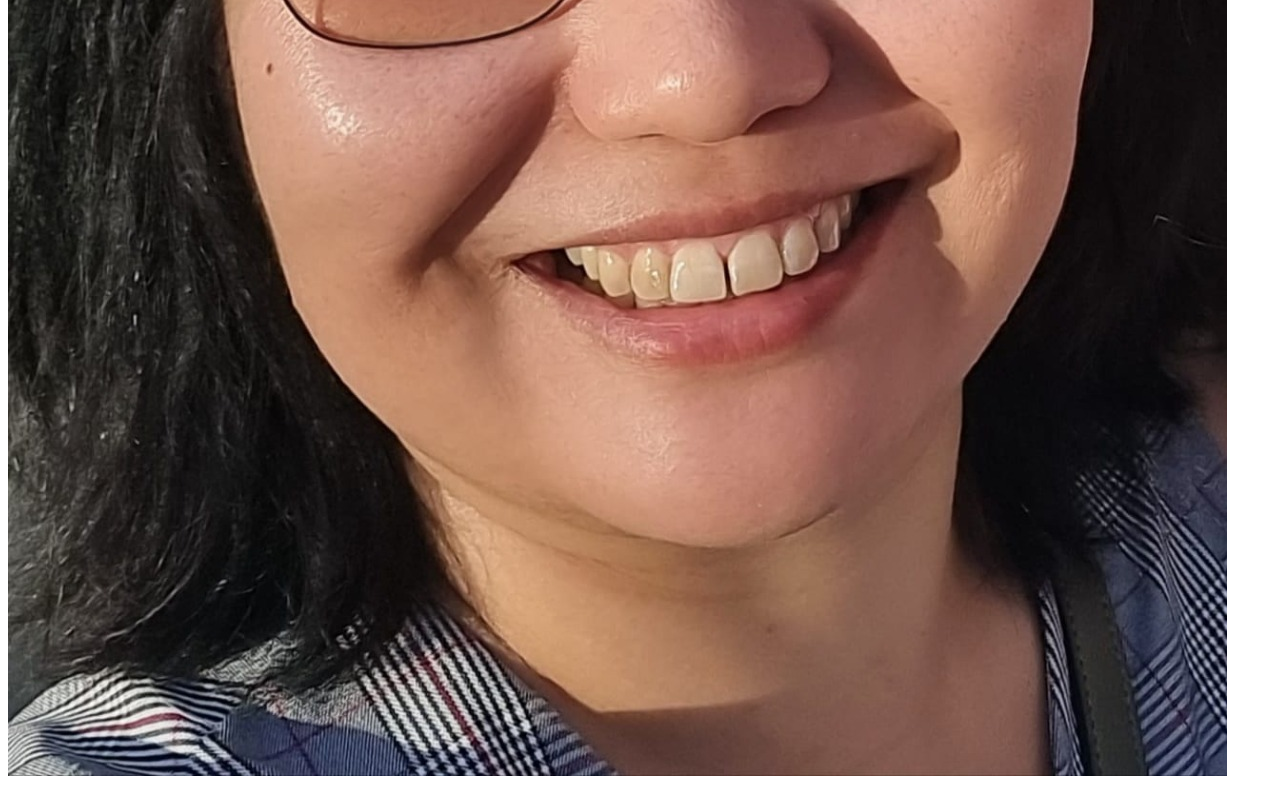
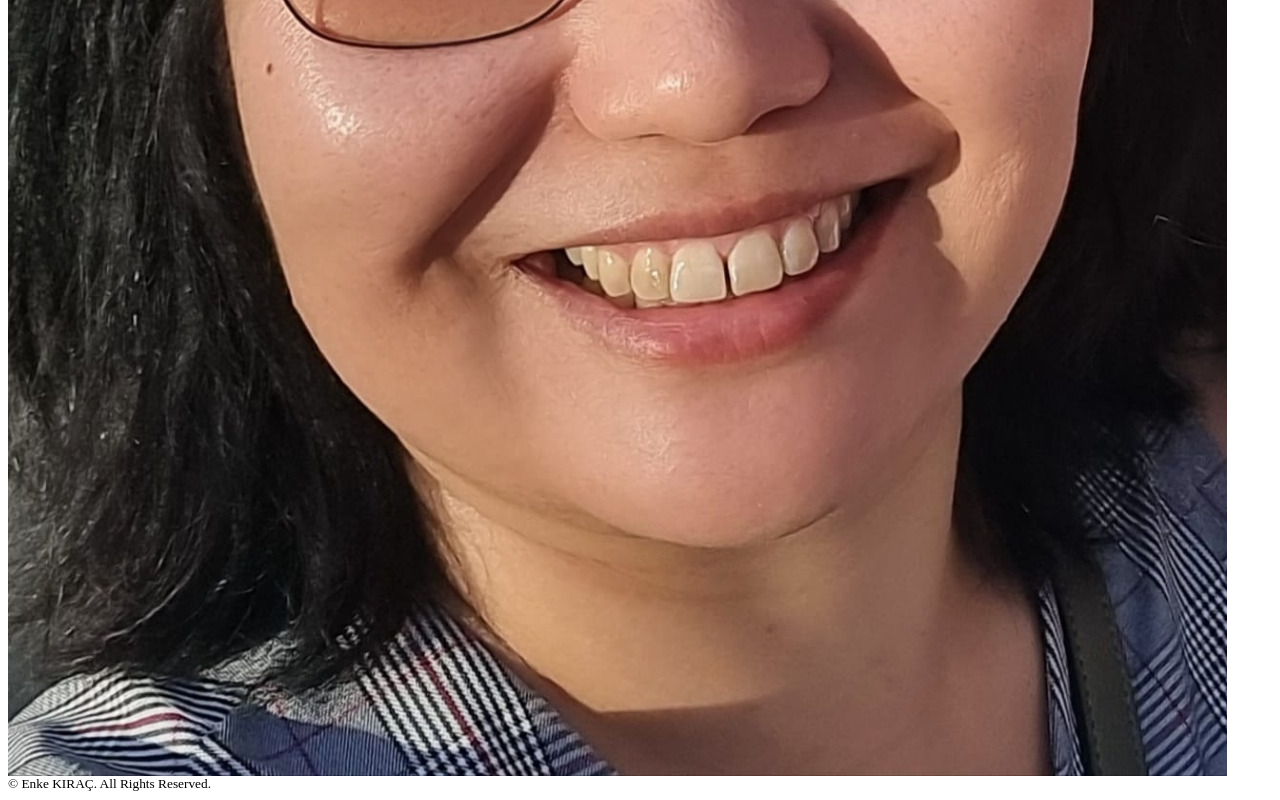
Before and after one commit to enkosh/personal-web, a plain HTML site: page index.html in a window 1280 px wide. Shown: the part 832-1632 px from the top of the page. Drawn offline with Linux system fonts and the light colour scheme.

Commit message:
footer eklendi.

```diff
--- a/index.html
+++ b/index.html
@@ -7,5 +7,10 @@
   </head>
   <body>
     <img src="image_enke1.jpeg" alt="enke's profile picture">
+     <footer>
+    <small>
+      © Enke KIRAÇ. All Rights Reserved.
+    </small>
+  </footer>
   </body>
 </html>
```
